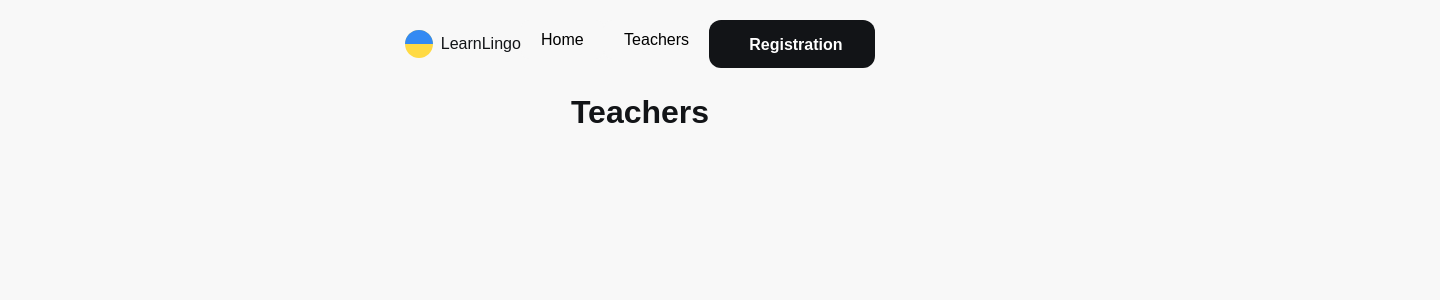
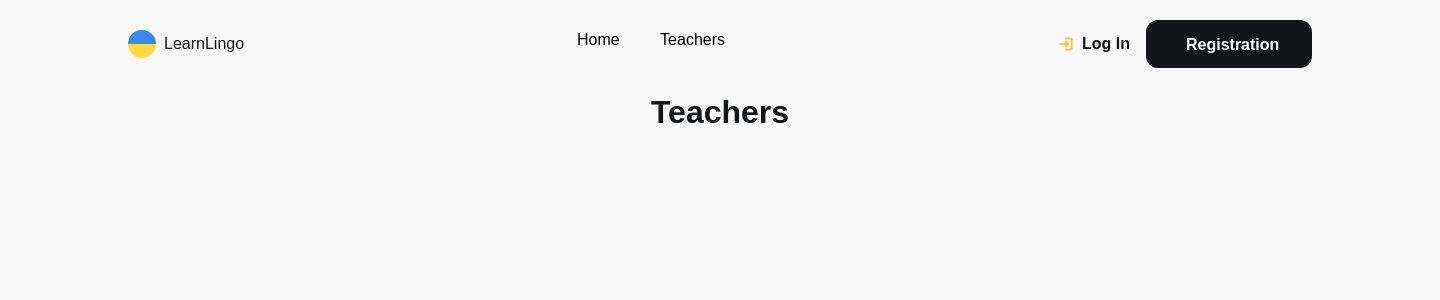
Before and after one commit to OleksandraStepanova/LearnLingo, a React (Vite) app: page /teachers in a window 1280 px wide. Shown: the top 300 px of the page, 1440 px wide, since content can reach past the window. Built offline with nearby package versions, Linux system fonts and the light colour scheme.

Commit message:
add Icon and link Log in UserAuth

```diff
--- a/package.json
+++ b/package.json
@@ -12,6 +12,7 @@
   "dependencies": {
     "react": "^18.3.1",
     "react-dom": "^18.3.1",
+    "react-icons": "^5.4.0",
     "react-router-dom": "^7.1.1"
   },
   "devDependencies": {
--- a/src/components/Header/Header.module.css
+++ b/src/components/Header/Header.module.css
@@ -2,4 +2,6 @@
   margin-bottom: 20px;
   display: flex;
   justify-content: space-between;
+  min-width: 1184px;
+  padding: 0 64px;
 }
--- a/src/components/UserAuth/UserAuth.module.css
+++ b/src/components/UserAuth/UserAuth.module.css
@@ -10,3 +10,25 @@
   line-height: 1.25;
   color: #fff;
 }
+.container {
+  display: flex;
+  gap: 16px;
+  align-items: center;
+}
+
+.link {
+  font-family: 'Roboto Bold', sans-serif;
+  font-weight: 700;
+  font-size: 16px;
+  line-height: 1.25;
+  color: #121417;
+}
+.wrapper {
+  display: flex;
+  gap: 8px;
+  align-items: center;
+}
+.icon {
+  stroke-width: 2px;
+  stroke: #f4c550;
+}
--- a/src/components/UserAuth/UserAuth.tsx
+++ b/src/components/UserAuth/UserAuth.tsx
@@ -1,9 +1,14 @@
 import { NavLink } from 'react-router-dom';
 import css from './UserAuth.module.css';
+import { CiLogin } from 'react-icons/ci';
 
 export default function UserAuth() {
   return (
-    <div>
+    <div className={css.container}>
+      <NavLink className={css.wrapper} to="/login">
+        <CiLogin className={css.icon} />
+        <p className={css.link}>Log In</p>
+      </NavLink>
       <NavLink to={'/registration'} className={css.signIn}>
         <button className={css.button}>Registration</button>
       </NavLink>
```
Also changed, not shown: src/components/Icon/Icon.tsx (added, +15 -0 lines), src/img/sprite.svg (added), 1 other file (tests, documents, lock files or other folders).
